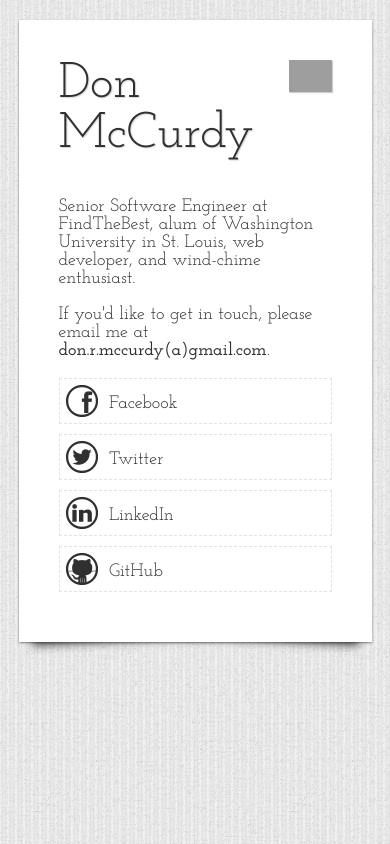
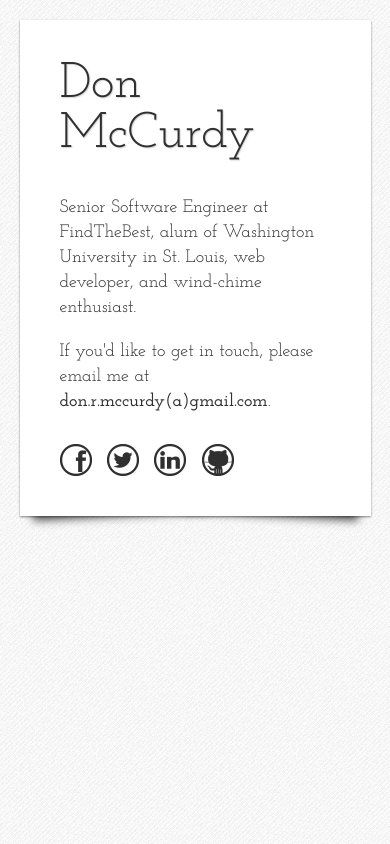
Before and after one commit to donmccurdy/home, a PHP site: page / in a window 390 px wide. Run offline with PHP 8.4, Linux system fonts and the light colour scheme; grey boxes are pictures that could not be loaded.

Commit message:
Simplifying design a bit.

```diff
--- a/assets/css/reset.css
+++ b/assets/css/reset.css
@@ -30,3 +30,8 @@ a {
 	color: inherit;
 	text-decoration: inherit;
 }
+*, *:before, *:after {
+  -moz-box-sizing: border-box;
+  -webkit-box-sizing: border-box;
+  box-sizing: border-box;
+}
--- a/assets/css/styles.css
+++ b/assets/css/styles.css
@@ -1,11 +1,9 @@
 body {
-	background: #e2e2e2 url(../images/textures/textured_stripes.jpg); /* Courtesy of SubtlePatterns.com */
-	text-align: center;
+	background: #f8f8f8 url(../images/textures/debut_light.png); /* Courtesy of SubtlePatterns.com */
 }
 
 #wrapper {
-	/* Assume height > 960 px; */
-	height: 327px;
+	width: 475px;
 	background: #ffffff url() repeat;
 	margin: 40px auto 40px auto;
 	box-shadow: 0px 1px 2px rgba(20,20,20,0.5);
@@ -16,21 +14,11 @@ body {
 }
 
 #bio {
-	width: 50%;
-	position: absolute;
-	left: 40px;
-}
-
-#links {
-	position: absolute;
-	right: 40px;
+	margin-top: 35px;
+	line-height: 1.4em;
 }
 
 /********** HEADER */
-
-#wrapper header {
-	height: 120px;
-}
 
 h1 {
 	font-weight: 400;
@@ -39,43 +27,36 @@ h1 {
 }
 
 #gravatar {
+	display: none;
 	position: absolute;
 	top: 40px;
 	right: 40px;
 }
 
 #gravatar img {
+	height: 32px;
 	box-shadow: 1px 1px 1px rgba(100,100,100, 0.3);
-
 }
 
 /********** LINKS */
 
+#links {
+	margin-top: 30px;
+}
+
 li {
-	margin-bottom: 10px;
+	display: inline-block;
 	position: relative;
-	padding: 6px 6px 6px 6px;
+}
+
+li + li {
+	padding-left: 10px;
 }
 
 li img {
 	vertical-align: middle;
 	height: 32px;
-}
-
-li a {
-	display: block;
-	height: 100%;
-	width: 100%;
-	vertical-align: middle;
-}
-
-li .link-label {
-	display: inline-block;
-	height:32px;
-	line-height: 38px;
-	vertical-align: middle;
-	margin-left: 6px;
-	font-size: large;
+	height: 32px;
 }
 
 /*********** TYPOGRAPHY */
@@ -90,10 +71,32 @@ body {
 	font-weight: bold;
 }
 
+/*********** MOBILE */
+
+@media all and (max-width: 520px) {
+	#wrapper {
+		margin-top: 5%;
+		height: auto;
+		width: 90%;
+	}
+
+	h1 {
+		max-width: 280px;
+	}
+}
+
+/*********** RETINA */
+
+@media (-webkit-min-device-pixel-ratio: 2), (min-resolution: 192dpi) {
+	body {
+		background-image: url(../images/textures/debut_light_@2X.png);
+    	background-size: 200px 200px;
+	}
+}
+
 /*********** ENTIRELY AESTHETIC */
 
-#wrapper:before, #wrapper:after
-    {
+#wrapper:before, #wrapper:after {
 	z-index: -1;
 	position: absolute;
 	content: "";
@@ -113,8 +116,7 @@ body {
 	transform: rotate(-3deg);
 }
 
-#wrapper:after
-    {
+#wrapper:after {
 	-webkit-transform: rotate(3deg);
 	-moz-transform: rotate(3deg);
 	-o-transform: rotate(3deg);
@@ -123,62 +125,3 @@ body {
 	right: 10px;
 	left: auto;
 }
-
-/*********** MEDIA QUERIES */
-
-
-@media all and (min-width: 1075px) {
-	#wrapper {
-		width: 860px;
-	}
-}
-
-@media all and (min-width: 520px) and (max-width: 1075px) {
-	#wrapper {
-		width: 80%;
-	}
-}
-
-@media all and (min-width: 520px) and (max-width: 735px) {
-	li {
-		width: 130px;
-	}
-}
-
-@media all and (max-width: 520px) {
-	#wrapper {
-		margin-top: 5%;
-		height: auto;
-		width: 70%;
-	}
-
-	#bio {
-		width: 100%;
-		position: relative;
-		left: 0px;
-		margin-top: 15px;
-	}
-
-	#links {
-		width: 100%;
-		position: relative;
-		right: inherit;
-	}
-
-	li {
-		background: inherit;
-		margin-bottom: 10px;
-		box-shadow: inherit;
-		border: 1px dashed #e2e2e2;
-		position: relative;
-	}
-
-	#gravatar img {
-		height: 32px;
-	}
-
-	header h1 {
-		max-width: 280px;
-	}
-
-}
--- a/index.html
+++ b/index.html
@@ -11,8 +11,6 @@
 	<link rel="stylesheet" type="text/css" href="assets/css/styles.css" />
 
 	<title>Don McCurdy | 2013</title>
-
-	<script src="http://code.jquery.com/jquery.min.js"></script>
 
 </head>
 <body>
@@ -34,32 +32,29 @@
 				<ul>
 					<li>
 						<a href="http://facebook.com/mccurdy" data-target="facebook" title="My Facebook profile.">
-							<img src="assets/images/%23303030/facebook.png" alt="facebook-icon" />
-							<span class="link-label">Facebook</span>
+							<img src="assets/images/%23303030/facebook.png" alt="facebook icon" />
 						</a>
 					</li>
 					<li>
 						<a href="http://www.twitter.com/don_mccurdy" data-target="twitter" title="Follow me on Twitter.">
-							<img src="assets/images/%23303030/twitter.png" alt="twitter-icon"/>
-							<span class="link-label">Twitter</span>
+							<img src="assets/images/%23303030/twitter.png" alt="twitter icon"/>
 						</a>
 					</li>
 					<li>
 						<a href="http://www.linkedin.com/in/donmccurdy" data-target="linkedin" title="My LinkedIn profile.">
-							<img src="assets/images/%23303030/linkedin.png" alt="linkedin-icon"/>
-							<span class="link-label">LinkedIn</span>
+							<img src="assets/images/%23303030/linkedin.png" alt="linkedin icon"/>
 						</a>
 					</li>
 					<li>
 						<a href="http://www.github.com/donmccurdy" data-target="github" title="Fork or follow me on GitHub.">
-							<img src="assets/images/%23303030/github.png" alt="github-icon"/>
-							<span class="link-label">GitHub</span>
+							<img src="assets/images/%23303030/github.png" alt="github icon"/>
 						</a>
 					</li>
 				</ul>
 			</section>
 		</div>
 	</article>
+	<script src="http://code.jquery.com/jquery.min.js"></script>
 	<script src="assets/js/scripts.js"></script>
 	<script type="text/javascript" src="assets/js/analytics.js"></script>
 </body>
```
Lines whose indentation alone changed are shown as unchanged.
